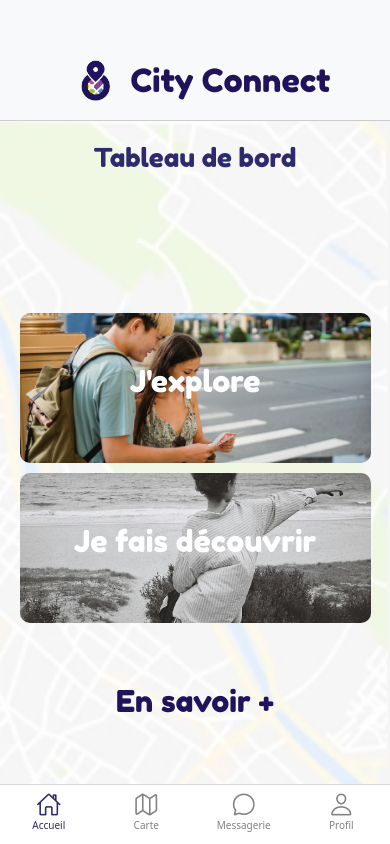
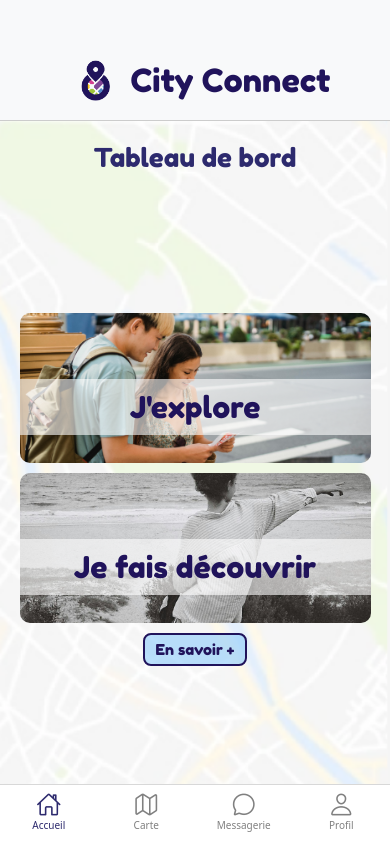
Before and after one commit to Mrenard72/frontend-cityconnect-, a React Native app: screen /Dashboard in a window 390 px wide. Built offline with nearby package versions, Linux system fonts and the light colour scheme; what expo-web-browser would draw is missing.

Commit message:
modifdashboard

```diff
--- a/src/screens/DashboardScreen.js
+++ b/src/screens/DashboardScreen.js
@@ -1,39 +1,49 @@
-import React from 'react';
+import React, { useState, useEffect } from 'react';
 import {
   View, Text, TouchableOpacity, StyleSheet, Image, ImageBackground
 } from 'react-native';
 import Header from '../components/Header';
 
-// 📌 Écran du tableau de bord (DashboardScreen)
 const DashboardScreen = ({ navigation }) => {
+  const labels = ["J'explore", "Je fais découvrir"];
+  const [visibleLabels, setVisibleLabels] = useState(labels.map(() => ""));
+
+  useEffect(() => {
+    labels.forEach((label, index) => {
+      label.split("").forEach((_, charIndex) => {
+        setTimeout(() => {
+          setVisibleLabels((prev) => {
+            const newText = [...prev];
+            newText[index] = label.slice(0, charIndex + 1);
+            return newText;
+          });
+        }, index * 1500 + charIndex * 70); // Délai entre chaque lettre
+      });
+    });
+  }, []);
+
   return (
     <ImageBackground source={require('../../assets/background.png')} style={styles.background}>
-      <Header/>
+      <Header />
       <Text style={styles.title}>Tableau de bord</Text>
       <View style={styles.container}>
-        {/* 🏙️ Logo de l'application */}
-
-
-        {/* 📌 Carte "J'explore" → Navigue vers `ExploreScreen` */}
+        {/* 📌 Carte "J'explore" */}
         <TouchableOpacity style={styles.card} onPress={() => navigation.navigate('Explore')}>
           <Image source={require('../../assets/explore.jpg')} style={styles.cardImage} />
           <View style={styles.overlay}>
-            <Text style={styles.cardText}>J'explore</Text>
+            <Text style={styles.cardText}>{visibleLabels[0]}</Text>
           </View>
         </TouchableOpacity>
 
-        {/* 📌 Carte "Je fais découvrir" → Navigue vers `DiscoverScreen` */}
-        <TouchableOpacity style={styles.card} onPress={() => {
-            navigation.navigate('Carte', {
-              filter: 'createActivity',
-              // vous pouvez aussi passer userLocation, userId, etc. si besoin
-            });
-          }}>
+        {/* 📌 Carte "Je fais découvrir" */}
+        <TouchableOpacity style={styles.card} onPress={() => navigation.navigate('Carte', { filter: 'createActivity' })}>
           <Image source={require('../../assets/discover.jpg')} style={styles.cardImage} />
           <View style={styles.overlay}>
-            <Text style={styles.cardText}>Je fais découvrir</Text>
+            <Text style={styles.cardText}>{visibleLabels[1]}</Text>
           </View>
         </TouchableOpacity>
+
+        {/* 📌 Bouton "En savoir +" */}
         <TouchableOpacity style={styles.card} onPress={() => navigation.navigate('Doc')}>
           <View style={styles.overlay}>
             <Text style={styles.cardTextEnSavoirPlus}>En savoir +</Text>
@@ -57,12 +67,6 @@ const styles = StyleSheet.create({
     alignItems: 'center',
     marginTop: 130,
     marginBottom: 10,
-
-  },
-  logo: {
-    width: 120,
-    height: 120,
-    marginBottom: 20,
   },
   title: {
     fontSize: 26,
@@ -76,34 +80,44 @@ const styles = StyleSheet.create({
     height: 150,
     borderRadius: 10,
     overflow: 'hidden',
-    marginBottom:10,
+    marginBottom: 10,
     borderColor: '#20135B',
   },
   cardImage: {
     width: '100%',
     height: '100%',
     position: 'absolute',
-
-
   },
   cardText: {
     fontSize: 30,
+    top: '100%',
     fontFamily: 'FredokaOne',
-    color: 'white',
+    color: '#20135B',
     textAlign: 'center',
     marginTop: 'auto',
     marginBottom: 10,
-    paddingVertical: 50,
+    paddingVertical: 10,  // ✅ Ajuste l'espace pour éviter que la bordure touche le texte
+    paddingHorizontal: 20, // ✅ Ajoute un padding horizontal pour élargir la bordure
+    borderColor: '#20135B', // ✅ Définit la couleur de la bordure (même couleur que le texte)
+    backgroundColor: 'rgba(255,255,255,0.6)' // ✅ Optionnel : Ajoute un fond semi-transparent
+
   },
   cardTextEnSavoirPlus: {
-    fontSize: 30,
+    fontSize: 15,
     fontFamily: 'FredokaOne',
-    color: '#20135B', // ✅ Couleur changée ici
+    color: '#20135B',
     textAlign: 'center',
-    marginTop: 'auto',
-    marginBottom: 10,
-    paddingVertical: 50,
+    paddingVertical: 5, // ✅ Réduit l’espace au-dessus et en dessous du texte
+    paddingHorizontal: 10, // ✅ Ajuste la largeur du fond autour du texte
+    borderColor: '#20135B', // ✅ Couleur de la bordure
+    borderWidth: 2, // ✅ Ajoute une bordure fine autour du texte
+    borderRadius: 8, // ✅ Arrondi les coins pour un meilleur rendu
+    backgroundColor: 'rgba(142, 204, 252, 0.6)', // ✅ Réduit la taille du fond autour du texte
+    alignSelf: 'center', // ✅ Centre horizontalement sans occuper toute la largeur
+    marginBottom: 10, // ✅ Garde un petit espace en bas pour l'aération
+    marginTop: '50',
   }
+
 });
 
 export default DashboardScreen;
--- a/src/screens/DocScreen.js
+++ b/src/screens/DocScreen.js
@@ -1,7 +1,10 @@
 import React, { useState, useEffect } from 'react';
-import { View, Text, StyleSheet, ImageBackground, Image } from 'react-native';
+import { View, Text, StyleSheet, ImageBackground, Image, TouchableOpacity } from 'react-native';
+import { useNavigation } from '@react-navigation/native'; // ✅ Importation nécessaire pour gérer la navigation
 
 const DocScreen = () => {
+  const navigation = useNavigation(); // ✅ Définition de `navigation`
+
   const steps = [
     "Bienvenue sur CityConnect !",
     "📍 J'explore : ",
@@ -9,7 +12,7 @@ const DocScreen = () => {
     "🔎 Affinez votre recherche par localisation, type d’activité : sport, culture, gastronomie, sorties…",
     "📅 Sélectionnez une date pour voir les événements disponibles ce jour-là.",
     "📌 Je fais découvrir : ",
-    " Ajoutez vos propres événements et partagez avec la communauté !",
+    "Ajoutez vos propres événements et partagez avec la communauté !",
     "🚀 Partagez vos passions et créez des rencontres enrichissantes."
   ];
 
@@ -24,15 +27,24 @@ const DocScreen = () => {
             newText[stepIndex] = step.slice(0, charIndex + 1);
             return newText;
           });
-        }, stepIndex * 2000 + charIndex * 50); // Délai entre chaque lettre
+        }, stepIndex * 2000 + charIndex * 50);
       });
     });
   }, []);
 
+  // ✅ Fonction qui gère le retour à la page précédente lorsqu'on appuie sur le logo
+  const handleGoBack = () => {
+    navigation.goBack();
+  };
+
   return (
     <ImageBackground source={require('../../assets/background.png')} style={styles.background}>
       <View style={styles.container}>
+        {/* ✅ Ajout de TouchableOpacity sur le logo pour permettre le retour */}
+        <TouchableOpacity onPress={handleGoBack}>
           <Image source={require('../../assets/logo.png')} style={styles.logo} />
+        </TouchableOpacity>
+
         {visibleText.map((step, index) => (
           <Text key={index} style={styles.text}>{step}</Text>
         ))}
@@ -53,7 +65,6 @@ const styles = StyleSheet.create({
     flex: 1,
     justifyContent: 'center',
     alignItems: 'center',
-
     padding: 20
   },
   text: {
```
Lines whose indentation alone changed are shown as unchanged.
